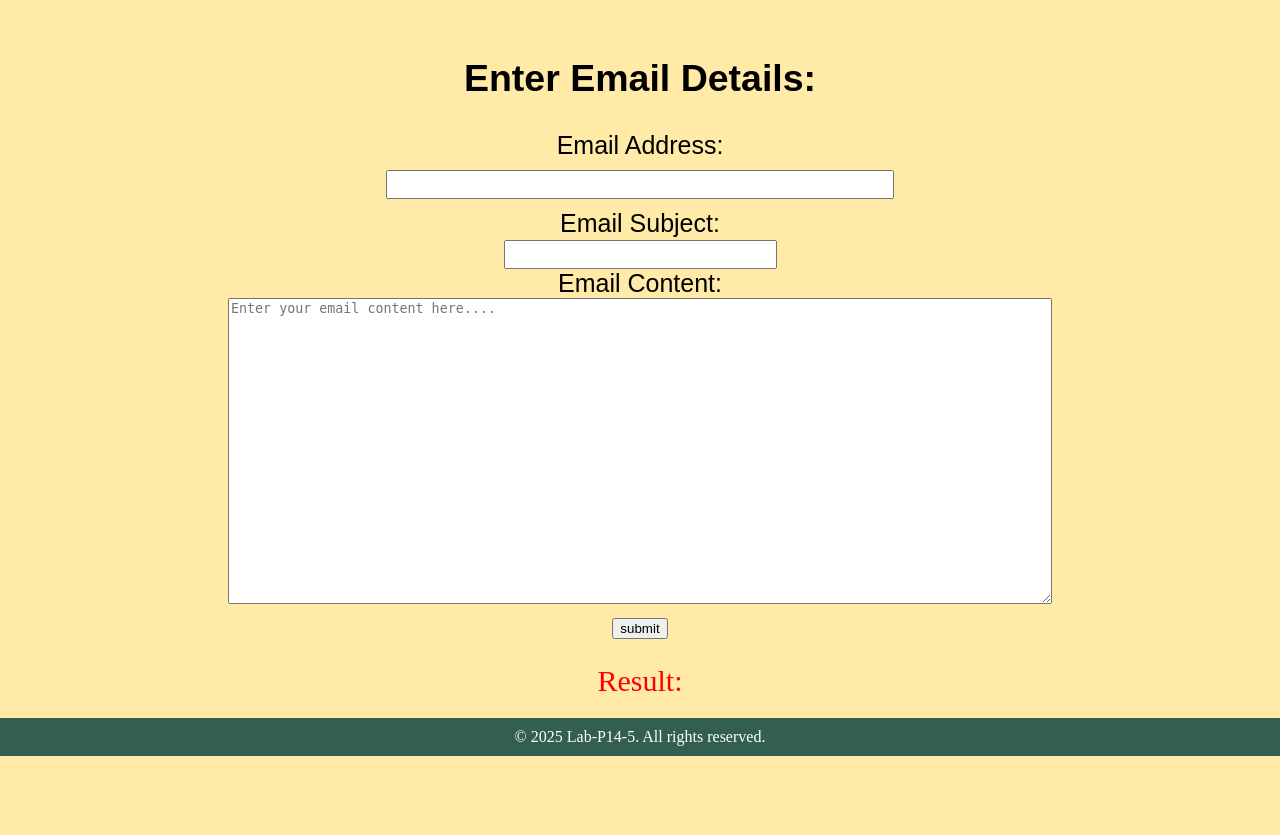
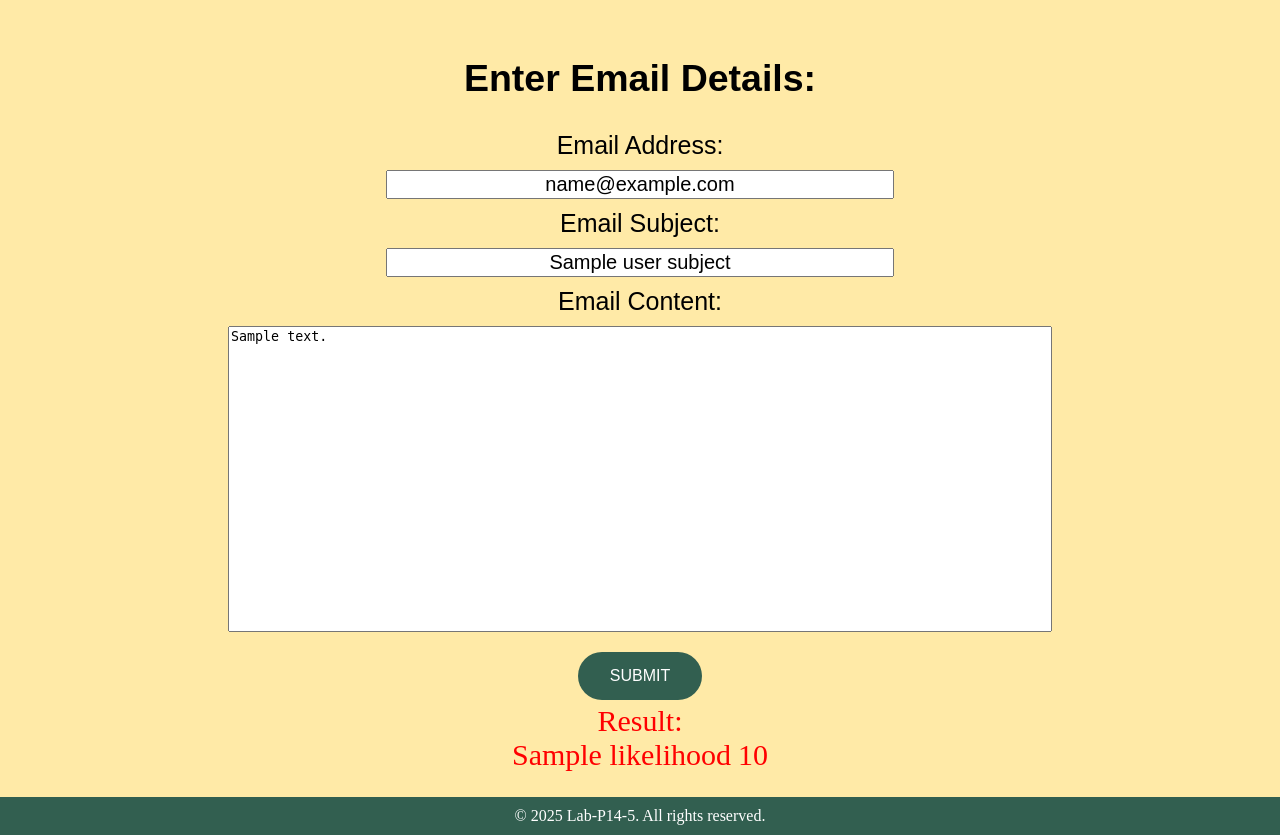
Before and after one commit to CyrusDC/LAB-P14-5, a Flask app: template templates/index.html in a window 1280 px wide. Shown: the part 159-994 px from the top of the page. Before the commit the page ends 915 px from the top, so only its background shows below. Run offline with Flask 3, Linux system fonts and the light colour scheme; the template is opened without the code that fills it: most values are stand-ins (such as "Sample title", 1, 10 or a date in 2020).

Commit message:
App/index/css final change

```diff
--- a/app.py
+++ b/app.py
@@ -13,6 +13,7 @@ def index():
 
 @app.route('/Email', methods=['POST'])
 def check():
+    likelihood = ""
     user_email = request.form['email_input']
     user_subject = request.form['email_subject']
     user_message = request.form['message']
@@ -26,13 +27,14 @@ def check():
     score = user_check_email + user_check_message + user_check_subject
     if score >= 10:
         likelihood = 'High'
-        return '<h1>likelihood high</h1>'
+        user_email = user_email
+        return render_template("index.html", likelihood=likelihood, score=score, user_email=user_email, user_subject=user_subject, user_message=user_message)
     elif score > 2 and score <= 5:
         likelihood = 'Medium'
-        return '<h1>likelihood medium</h1>'
+        return render_template("index.html", likelihood=likelihood, score=score, user_email=user_email, user_subject=user_subject, user_message=user_message)
     else:
         likelihood = 'Low'
-        return '<h1>likelihood low</h1>'
+        return render_template("index.html", likelihood=likelihood, score=score, user_email=user_email, user_subject=user_subject, user_message=user_message)
 
 
 
--- a/email_check.py
+++ b/email_check.py
@@ -22,7 +22,7 @@ except Exception:
         pass
 
 # Toggle verbose debugging output
-VERBOSE = True
+VERBOSE = False
 
 # Defer importing language_tool_python until the background initializer runs
 # to avoid blocking module import if the package or Java is missing.
--- a/static/css/style.css
+++ b/static/css/style.css
@@ -1,11 +1,3 @@
-/* body {
-    font-family: Arial, sans-serif;
-    background-color: white;
-    color: #333;
-    text-align: center;
-    padding-top: 50px;
-    font-size: 40px;
-} */
 
 body {
   padding:0;
@@ -60,6 +52,9 @@ h1 {
 #email_subject{
     text-align: center;
     font-size: 20px;
+    width: 500px;
+    margin-top: 10px;
+    margin-bottom: 10px;
 }
 
 .result{
@@ -69,3 +64,23 @@ h1 {
     font-size: 30px;
     color: red;
 }
+
+#message{
+  resize: none;
+  margin-top: 10px;
+  margin-bottom: 10px;
+}
+
+.submit_button{
+  background-color: #325f50;
+  border: none;
+  color: white;
+  padding: 15px 32px;
+  text-align: center;
+  text-decoration: none;
+  display: inline-block;
+  font-size: 16px;
+  margin: 4px 2px;
+  cursor: pointer;
+  border-radius: 25px;
+}
--- a/templates/index.html
+++ b/templates/index.html
@@ -15,17 +15,19 @@
             <h2>Enter Email Details: </h2>
             <form name="email_address" action = "http://localhost:5000/Email" method = "POST">
                 <label for="email_box">Email Address:<br></label>
-                <input type = "email" id="email_box" name = "email_input"><br>
+                <input type = "email" id="email_box" name = "email_input" value="{{ user_email }}" required><br>
                 <label for="email_subject">Email Subject:</label><br>
-                <input type = "text" id="email_subject" name = "email_subject"><br>
+                <input type = "text" id="email_subject" name = "email_subject" value="{{ user_subject }}"required><br>
                 <label for="message">Email Content:</label><br>
-                <textarea name="message" id="message" rows="20" cols="100" placeholder="Enter your email content here...."></textarea><br>
-                <input type = "submit" class="submit_button" value = "submit">
+                <textarea name="message" id="message" rows="20" cols="100" placeholder="Enter your email content here...." required>{{ user_message }}</textarea><br>
+                <input type = "submit" class="submit_button" value = "SUBMIT"><br>
             </form>
+            <div>
+              <label for="result" class="result">Result:</label><br>
+              <label type="text" class="result">{{ likelihood }}</label>
+              <label type="text" class="result">{{ score }}</label>
+            </div>
         </div>
-        <div class="result">
-          <label for="result">Result:</label><br>
-          </div>
     </div>
 </body>
 </html>
```
Also changed, not shown: README.md.
